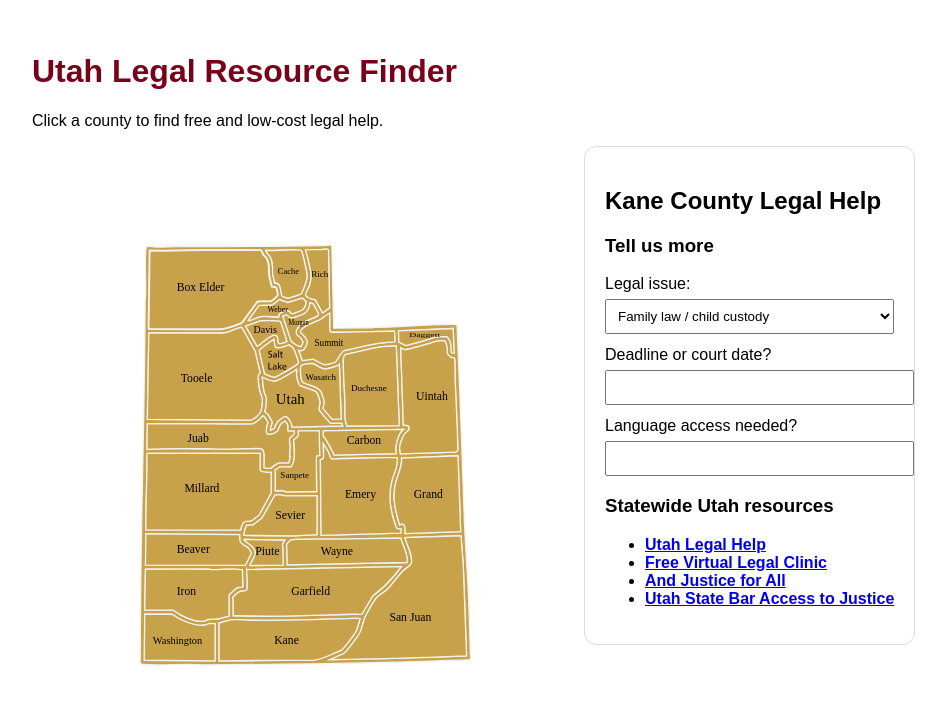
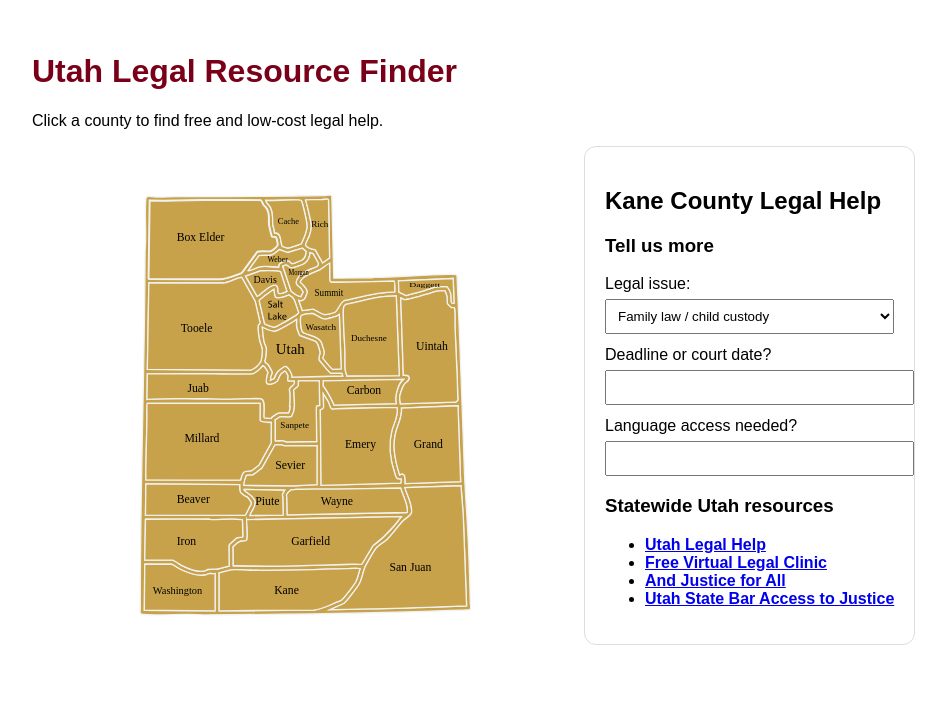
Before and after one commit to USBWebsite/utah-legal-resource-map, a Next.js app: page / in a window 1280 px wide. Shown: the top 704 px of the page, without its empty margins (0-946 px from the left). Built offline with nearby package versions, Linux system fonts and the light colour scheme.

Commit message:
Update page.js

```diff
--- a/app/page.js
+++ b/app/page.js
@@ -35,16 +35,13 @@ export default function Page() {
       <p>Click a county to find free and low-cost legal help.</p>
 
       <div style={{ display: "flex", gap: 32, alignItems: "flex-start", flexWrap: "wrap" }}>
-        <iframe
+        <img
   src="/utah-map.svg"
   style={{
     width: 520,
     maxWidth: "100%",
-    height: 620,
-    border: "none",
   }}
 />
-
         <section style={{ maxWidth: 520, border: "1px solid #ddd", padding: 20, borderRadius: 12 }}>
           <h2>{county} County Legal Help</h2>
 
```
